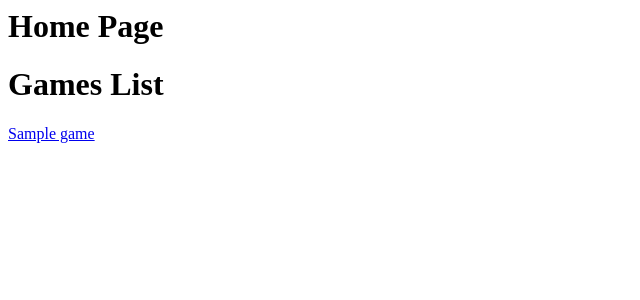
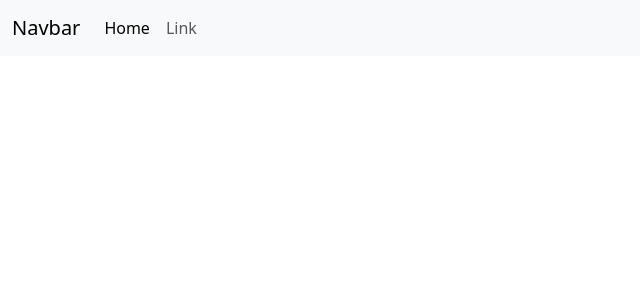
Before and after one commit to mattthughes/Last-Trophy, a Django app: page / in a window 1280 px wide. Shown: the top 300 px of the page, without its empty margins (0-640 px from the left). Run offline with Django 4.2, Linux system fonts and the light colour scheme; tables that the repository leaves empty hold one stand-in row (values such as "Sample post").

Commit message:
Added basic nav bootstrap styles

```diff
--- a/templates/base.html
+++ b/templates/base.html
@@ -1,6 +1,37 @@
-<h1>Home Page</h1>
+<!DOCTYPE html>
+<html lang="en">
 
-<h1>Games List</h1>
-    {% for game in object_list %}
-    <a href="{% url 'game_detail' game.slug %}">{{game.title}}</a><h2></h2>
-    {% endfor %}
+<head>
+    <meta charset="UTF-8">
+    <meta name="viewport" content="width=device-width, initial-scale=1.0">
+    <link href="https://cdn.jsdelivr.net/npm/bootstrap@5.3.3/dist/css/bootstrap.min.css" rel="stylesheet"
+        integrity="sha384-QWTKZyjpPEjISv5WaRU9OFeRpok6YctnYmDr5pNlyT2bRjXh0JMhjY6hW+ALEwIH" crossorigin="anonymous">
+    <title>Last Trophy</title>
+</head>
+
+<body>
+    <nav class="navbar navbar-expand-lg bg-body-tertiary">
+        <div class="container-fluid">
+            <a class="navbar-brand" href="#">Navbar</a>
+            <button class="navbar-toggler" type="button" data-bs-toggle="collapse"
+                data-bs-target="#navbarSupportedContent" aria-controls="navbarSupportedContent" aria-expanded="false"
+                aria-label="Toggle navigation">
+                <span class="navbar-toggler-icon"></span>
+            </button>
+            <div class="collapse navbar-collapse" id="navbarSupportedContent">
+                <ul class="navbar-nav me-auto mb-2 mb-lg-0">
+                    <li class="nav-item">
+                        <a class="nav-link active" aria-current="page" href="#">Home</a>
+                    </li>
+                    <li class="nav-item">
+                        <a class="nav-link" href="#">Link</a>
+                    </li>
+            </div>
+        </div>
+    </nav>
+    <script src="https://cdn.jsdelivr.net/npm/bootstrap@5.3.3/dist/js/bootstrap.bundle.min.js"
+        integrity="sha384-YvpcrYf0tY3lHB60NNkmXc5s9fDVZLESaAA55NDzOxhy9GkcIdslK1eN7N6jIeHz" crossorigin="anonymous">
+    </script>
+</body>
+
+</html>
--- a/trophy_hunter/views.py
+++ b/trophy_hunter/views.py
@@ -5,7 +5,7 @@ from .models import Game, Trophy
 # Create your views here.
 class GameList(generic.ListView):
     queryset = Game.objects.filter()
-    template_name = "base.html"
+    template_name = "trophy_hunter/index.html"
 
 def game_detail(request, slug):
     queryset = Game.objects.filter()
```
